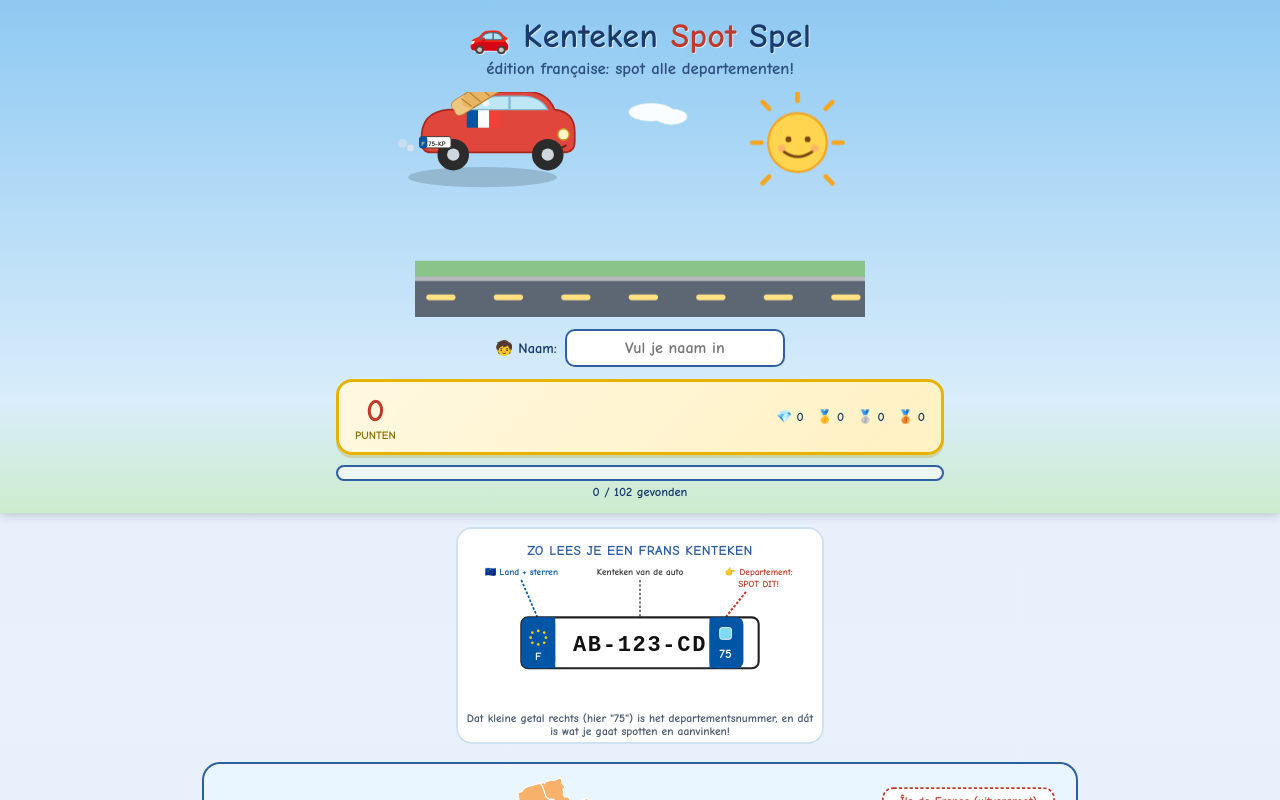
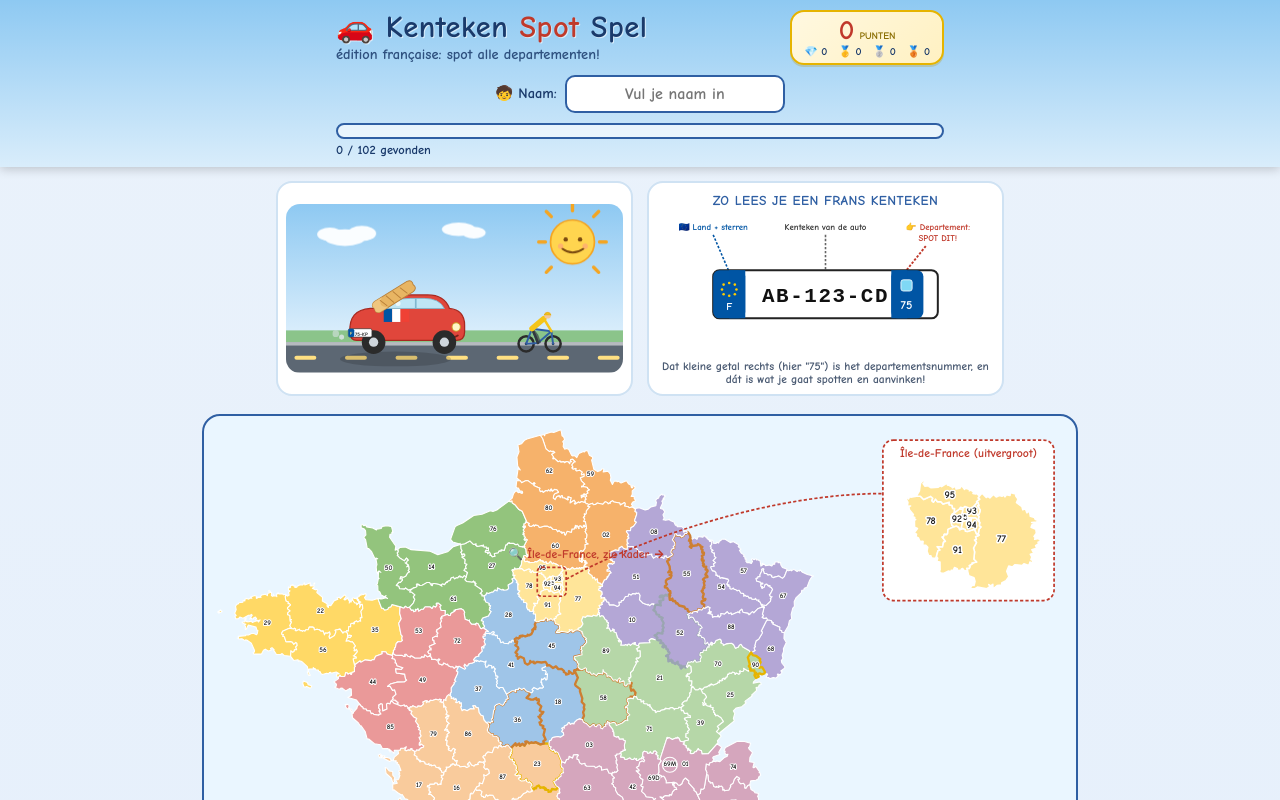
Before and after one commit to sebwes87/Kentekenspel.nl, a plain HTML site: page index.html in a window 1280 px wide. Shown: the top 800 px of the page. Drawn offline with Linux system fonts and the light colour scheme.

Commit message:
Herontwerp header + hero-plaatje
- Compacte header: titel + ondertitel links, score rechtsboven
- Hero-plaatje uit de header, naast de kenteken-uitleg (gelijke blokken, gecentreerd)
- Auto rijdt nu echt op de weg (wielen op het wegdek i.p.v. zweven)
- Wielrenner in gele trui (maillot jaune) op de weg toegevoegd

Co-Authored-By: Claude Opus 4.8 <noreply@anthropic.com>

```diff
--- a/index.html
+++ b/index.html
@@ -35,25 +35,33 @@
 
   /* ---------- Header / hero scene ---------- */
   header{
-    background: linear-gradient(180deg, var(--sky1) 0%, var(--sky2) 78%, #cdeccd 100%);
+    background: linear-gradient(180deg, var(--sky1) 0%, var(--sky2) 100%);
     color:var(--blue-dark);
-    padding:16px 0 14px;
-    text-align:center;
+    padding:10px 0 10px;
     position:sticky;
     top:0;
     z-index:20;
     box-shadow:0 2px 10px rgba(0,0,0,0.2);
-    overflow:hidden;
   }
+  .header-bar{
+    max-width:640px;
+    margin:0 auto;
+    padding:0 16px;
+    display:flex;
+    align-items:center;
+    justify-content:space-between;
+    gap:12px;
+  }
+  .title-block{ text-align:left; }
   .scene{
     width:100%;
-    height:225px;
+    height:auto;
     display:block;
-    margin-top:14px;
   }
   header h1{
     margin:0;
-    font-size:2.1rem;
+    font-size:clamp(1.35rem, 6vw, 1.9rem);
+    line-height:1.05;
     letter-spacing:0.5px;
     color:var(--blue-dark);
     text-shadow: 1px 1px 0 rgba(255,255,255,0.6);
@@ -62,15 +70,15 @@
     color:var(--accent-red);
   }
   header .sub{
-    font-size:1.05rem;
+    font-size:clamp(0.72rem, 2.6vw, 0.9rem);
     opacity:0.85;
-    margin-top:4px;
+    margin-top:2px;
     font-weight:600;
   }
 
   .name-row{
     max-width:640px;
-    margin:12px auto 0;
+    margin:10px auto 0;
     padding:0 16px;
     display:flex;
     align-items:center;
@@ -91,33 +99,32 @@
     color:var(--blue-dark);
   }
 
-  .scoreboard{
-    max-width:640px;
-    margin:12px auto 0;
-    padding:0 16px;
+  .score-card{
+    flex:0 0 auto;
+    background: linear-gradient(135deg, #fff8e0, #fff1c2);
+    border:2px solid var(--gold);
+    border-radius:14px;
+    padding:5px 12px;
+    display:flex;
+    flex-direction:column;
+    align-items:center;
+    box-shadow: 0 2px 0 rgba(180,140,0,0.25);
+    line-height:1;
   }
-  .score-card{
-    background: linear-gradient(135deg, #fff8e0, #fff1c2);
-    border:3px solid var(--gold);
-    border-radius:16px;
-    padding:10px 16px;
-    display:flex;
-    align-items:center;
-    justify-content:space-between;
-    box-shadow: 0 3px 0 rgba(180,140,0,0.25);
-  }
+  .score-card > div:first-child{ display:flex; align-items:baseline; gap:5px; }
   .score-number{
-    font-size:2rem;
+    font-size:1.7rem;
     font-weight:900;
     color:var(--accent-red);
     transition: transform 0.2s ease;
   }
   .score-number.bump{ transform: scale(1.25); }
-  .score-label{ font-size:0.7rem; font-weight:700; color:#8a6d00; text-transform:uppercase; }
+  .score-label{ font-size:0.62rem; font-weight:700; color:#8a6d00; text-transform:uppercase; }
   .score-breakdown{
-    font-size:0.78rem;
-    text-align:right;
-    line-height:1.5;
+    font-size:0.66rem;
+    text-align:center;
+    margin-top:3px;
+    white-space:nowrap;
     font-weight:700;
   }
 
@@ -146,27 +153,40 @@
     color:var(--blue-dark);
   }
 
-  /* ---------- Plate explainer ---------- */
-  .plate-explainer{
-    max-width:400px;
+  /* ---------- Intro row: rijdend plaatje + kenteken-uitleg ---------- */
+  .intro-row{
+    max-width:760px;
     margin:14px auto 0;
     padding:0 16px;
+    display:flex;
+    flex-wrap:wrap;
+    gap:14px;
+    justify-content:center;
+    align-items:stretch;
   }
-  .plate-explainer .box{
+  .intro-row .box{
+    flex:1 1 320px;
+    min-width:280px;
     background:white;
     border:2px solid var(--blue-light);
     border-radius:16px;
-    padding:8px 4px 4px;
+    padding:8px;
+    display:flex;
+    flex-direction:column;
+    justify-content:center;
+    overflow:hidden;
   }
-  .plate-explainer h3{
-    margin:6px 0 0;
+  .intro-row h3{
+    margin:2px 0 6px;
     font-size:0.85rem;
     text-align:center;
     color:var(--blue-mid);
     text-transform:uppercase;
     letter-spacing:0.4px;
   }
-  .plate-explainer svg{ width:100%; height:auto; display:block; }
+  .intro-row svg{ width:100%; height:auto; display:block; }
+  .scene-box{ padding:0; }
+  .scene-box .scene{ border-radius:14px; }
 
   /* ---------- Map ---------- */
   .map-section{
@@ -486,9 +506,11 @@
     padding:0 20px;
   }
 
-  @keyframes floatCar{
+  /* subtiele veer-beweging: de auto blijft met de wielen op de weg */
+  .car-bob{ animation: driveBob 0.5s ease-in-out infinite; }
+  @keyframes driveBob{
     0%,100%{ transform: translateY(0); }
-    50%{ transform: translateY(-3px); }
+    50%{ transform: translateY(-1px); }
   }
   @keyframes sunPulse{
     0%,100%{ transform: scale(1); }
@@ -499,11 +521,45 @@
 <body>
 
 <header>
+  <div class="header-bar">
+    <div class="title-block">
       <h1>🚗 Kenteken <span class="accent">Spot</span> Spel</h1>
       <div class="sub">édition française: spot alle departementen!</div>
+    </div>
+    <div class="score-card">
+      <div>
+        <div class="score-number" id="scoreNumber">0</div>
+        <div class="score-label">punten</div>
+      </div>
+      <div class="score-breakdown" id="scoreBreakdown">
+        💎 0 &nbsp; 🥇 0 &nbsp; 🥈 0 &nbsp; 🥉 0
+      </div>
+    </div>
+  </div>
 
-  <svg class="scene" viewBox="0 0 400 200" preserveAspectRatio="xMidYMax meet" xmlns="http://www.w3.org/2000/svg">
-    <!-- sun with happy face -->
+  <div class="name-row">
+    <label for="nameInput">🧒 Naam:</label>
+    <input type="text" id="nameInput" placeholder="Vul je naam in" maxlength="24">
+  </div>
+
+  <div class="progress-wrap">
+    <div class="progress-bar-bg"><div class="progress-bar-fill" id="progressFill"></div></div>
+    <div class="progress-text" id="progressText">0 / 102 gevonden</div>
+  </div>
+</header>
+
+<!-- Intro: rijdend plaatje + kenteken-uitleg naast elkaar -->
+<div class="intro-row">
+  <div class="box scene-box">
+    <svg class="scene" viewBox="0 0 400 200" preserveAspectRatio="xMidYMid meet" xmlns="http://www.w3.org/2000/svg">
+      <defs>
+        <linearGradient id="skyGrad" x1="0" y1="0" x2="0" y2="1">
+          <stop offset="0" stop-color="#8ec9f2"/>
+          <stop offset="1" stop-color="#dff0fc"/>
+        </linearGradient>
+      </defs>
+      <rect x="0" y="0" width="400" height="164" fill="url(#skyGrad)"/>
+
       <g style="transform-origin:340px 45px; animation: sunPulse 2.4s ease-in-out infinite;">
       <g stroke="#F4A522" stroke-width="4" stroke-linecap="round">
         <line x1="340" y1="8" x2="340" y2="0"/>
@@ -524,11 +580,11 @@
 
       <!-- clouds -->
       <g fill="#ffffff" opacity="0.95">
-      <ellipse cx="60" cy="28" rx="24" ry="10"/>
-      <ellipse cx="80" cy="23" rx="17" ry="9"/>
-      <ellipse cx="42" cy="24" rx="15" ry="8"/>
-      <ellipse cx="210" cy="18" rx="20" ry="8"/>
-      <ellipse cx="228" cy="22" rx="14" ry="7"/>
+        <ellipse cx="70" cy="40" rx="24" ry="10"/>
+        <ellipse cx="90" cy="35" rx="17" ry="9"/>
+        <ellipse cx="52" cy="36" rx="15" ry="8"/>
+        <ellipse cx="205" cy="30" rx="20" ry="8"/>
+        <ellipse cx="223" cy="34" rx="14" ry="7"/>
       </g>
 
       <!-- grass + road -->
@@ -545,8 +601,30 @@
         <rect x="370" y="180" width="26" height="5" rx="2.5"/>
       </g>
 
-    <!-- cute french 2CV-style car -->
-    <g style="animation: floatCar 1.5s ease-in-out infinite;" transform="translate(90,95)">
+      <!-- wielrenner in gele trui (maillot jaune) -->
+      <g transform="translate(285,166)">
+        <circle cx="0" cy="0" r="9" fill="none" stroke="#2b2b2b" stroke-width="3"/>
+        <circle cx="0" cy="0" r="1.6" fill="#2b2b2b"/>
+        <circle cx="32" cy="0" r="9" fill="none" stroke="#2b2b2b" stroke-width="3"/>
+        <circle cx="32" cy="0" r="1.6" fill="#2b2b2b"/>
+        <g stroke="#2f5fa3" stroke-width="2.3" fill="none" stroke-linecap="round" stroke-linejoin="round">
+          <path d="M0 0 L14 -1 L7 -18 Z"/>
+          <path d="M14 -1 L30 -15 L7 -18"/>
+          <line x1="30" y1="-15" x2="32" y2="0"/>
+        </g>
+        <g stroke="#33383f" stroke-width="3" fill="none" stroke-linecap="round">
+          <path d="M7 -18 L11 -9 L14 -1"/>
+          <path d="M7 -18 L13 -10 L16 -2" opacity="0.65"/>
+        </g>
+        <path d="M7 -18 L21 -30" stroke="#f5c518" stroke-width="6.5" fill="none" stroke-linecap="round"/>
+        <path d="M21 -30 L30 -15" stroke="#f5c518" stroke-width="3" fill="none" stroke-linecap="round"/>
+        <circle cx="25.5" cy="-34" r="4" fill="#f2c79b"/>
+        <path d="M21.3 -34.5 Q25.5 -40 29.7 -34.5 Z" fill="#f5c518" stroke="#d9a800" stroke-width="0.8"/>
+      </g>
+
+      <!-- rode auto, met de wielen op de weg -->
+      <g transform="translate(70,106)">
+        <g class="car-bob">
       <ellipse cx="60" cy="78" rx="66" ry="9" fill="rgba(0,0,0,0.15)"/>
       <!-- body -->
       <path d="M6 46 Q4 20 30 18 L46 18 Q54 2 78 2 L98 2 Q118 2 124 18 Q142 20 142 38 L142 46 Q142 56 132 56 L14 56 Q6 56 6 46 Z" fill="#e0463b" stroke="#a8281f" stroke-width="1.5"/>
@@ -587,34 +665,11 @@
         </g>
       </g>
         </g>
+      </g>
     </svg>
-
-  <div class="name-row">
-    <label for="nameInput">🧒 Naam:</label>
-    <input type="text" id="nameInput" placeholder="Vul je naam in" maxlength="24">
   </div>
 
-  <div class="scoreboard">
-    <div class="score-card">
-      <div>
-        <div class="score-number" id="scoreNumber">0</div>
-        <div class="score-label">punten</div>
-      </div>
-      <div class="score-breakdown" id="scoreBreakdown">
-        💎 0 &nbsp; 🥇 0 &nbsp; 🥈 0 &nbsp; 🥉 0
-      </div>
-    </div>
-  </div>
-
-  <div class="progress-wrap">
-    <div class="progress-bar-bg"><div class="progress-bar-fill" id="progressFill"></div></div>
-    <div class="progress-text" id="progressText">0 / 102 gevonden</div>
-  </div>
-</header>
-
-<!-- Plate explainer -->
-<div class="plate-explainer">
-  <div class="box">
+  <div class="box plate-box">
     <h3>Zo lees je een Frans kenteken</h3>
     <svg viewBox="0 0 420 175" xmlns="http://www.w3.org/2000/svg">
       <!-- callout: EU/land -->
@@ -660,6 +715,7 @@
     <div class="map-caption">Dat kleine getal rechts (hier "75") is het departementsnummer, en dát is wat je gaat spotten en aanvinken!</div>
   </div>
 </div>
+
 
 <!-- France map -->
 <div class="map-section">
```
Lines whose indentation alone changed are shown as unchanged.
